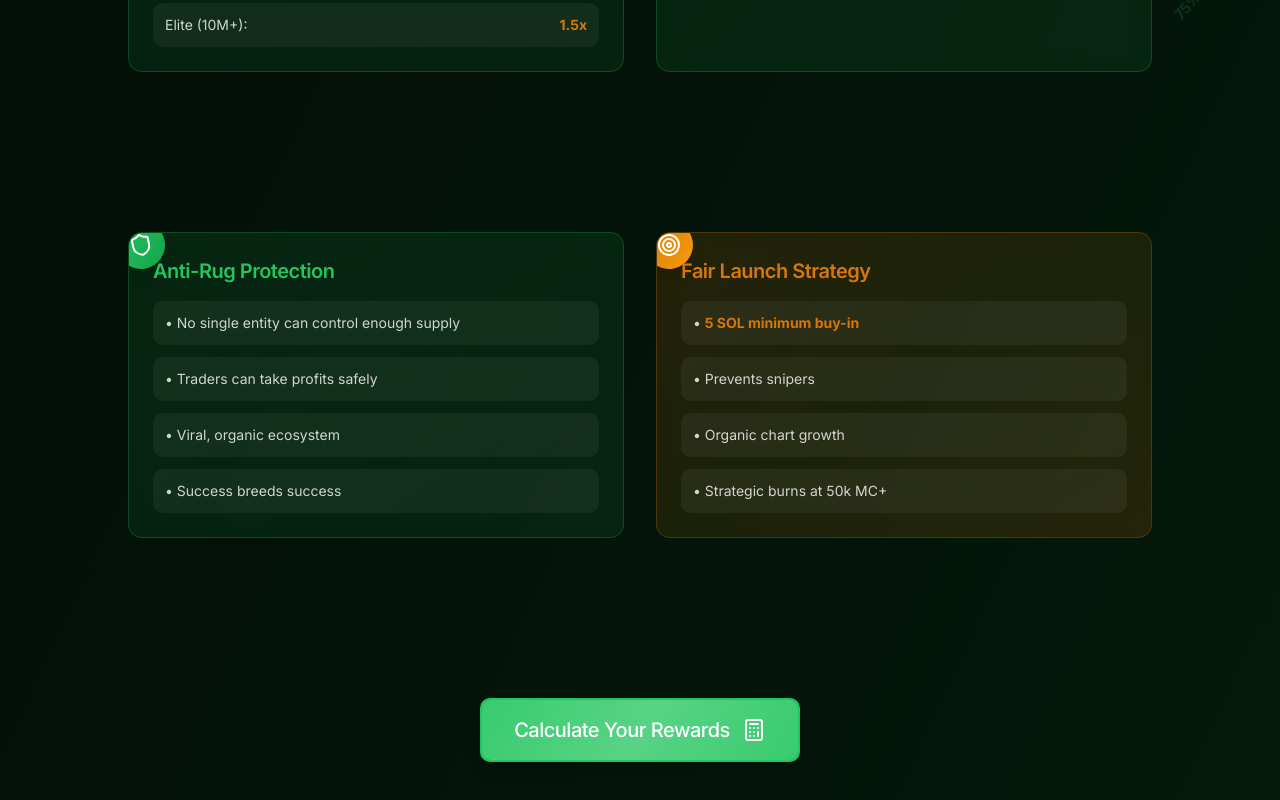
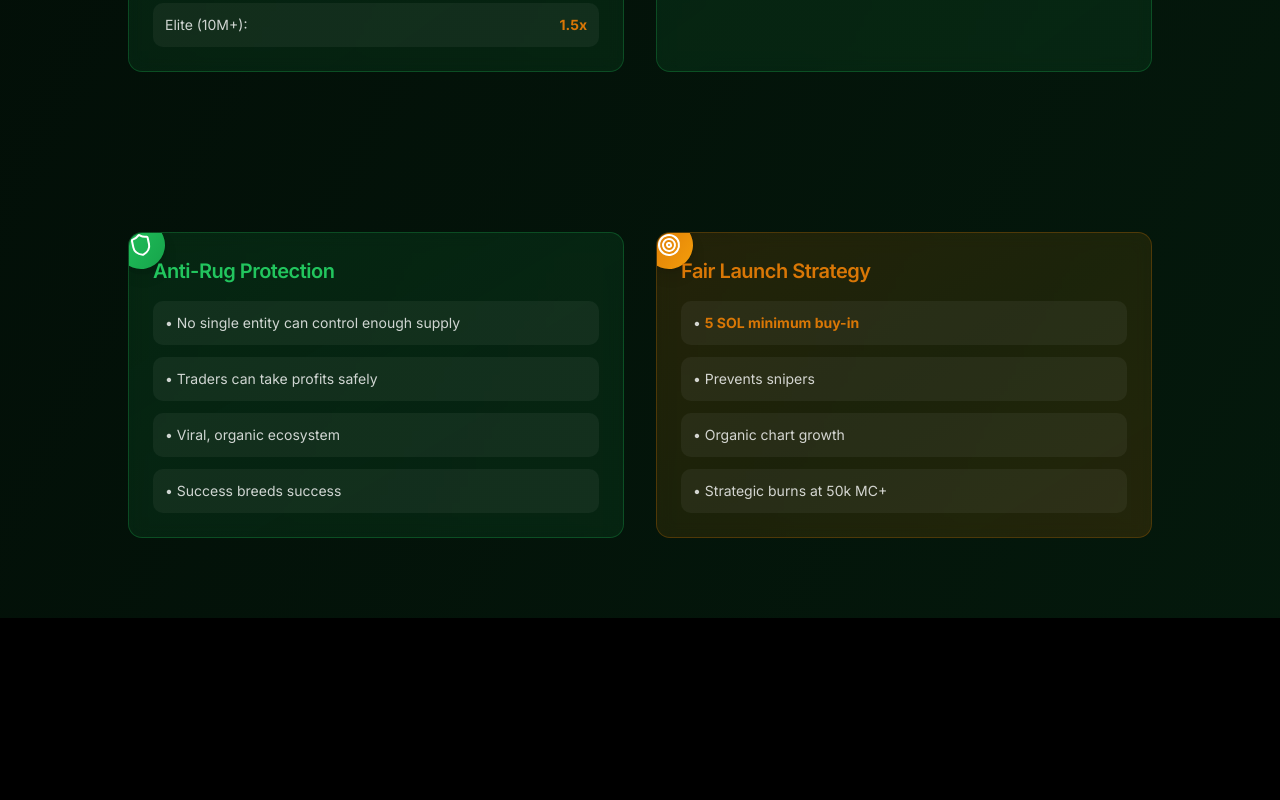
Before and after one commit to GREET-AI/BUYBACGAPP, a Next.js app: page /buybacg-mechanics in a window 1280 px wide. Shown: the part 1972-2772 px from the top of the page. After the commit the page ends 2590 px from the top, so only its background shows below. Built offline with nearby package versions, Linux system fonts and the light colour scheme.

Commit message:
Remove Calculate Your Rewards button from BUYBACG Mechanics page

```diff
--- a/src/app/buybacg-mechanics/page.tsx
+++ b/src/app/buybacg-mechanics/page.tsx
@@ -2,7 +2,7 @@
 
 import React, { useState, useEffect } from "react";
 import Image from "next/image";
-import { Shield, TrendingUp, Zap, Target, Calculator } from "lucide-react";
+import { Shield, TrendingUp, Zap, Target } from "lucide-react";
 
 interface FloatingFormula {
   id: string;
@@ -350,20 +350,7 @@ Your Airdrop = (Your BUYBACG / Total Eligible BUYBACG)
           </div>
         </div>
 
-        {/* Calculate Rewards Button */}
-        <div className="px-6 py-20">
-          <div className="max-w-5xl mx-auto text-center">
-            <a
-              href="/calculator"
-              className="inline-flex bg-[#22c55e] hover:bg-[#16a34a] text-white font-extrabold px-8 py-4 rounded-lg text-xl transition-all items-center group border-2 border-[#22c55e] hover:border-[#16a34a] shadow-lg relative overflow-hidden font-bags"
-              style={{ minWidth: '250px' }}
-            >
-              <span className="relative z-10">Calculate Your Rewards</span>
-              <Calculator className="w-6 h-6 ml-3 text-white group-hover:scale-110 transition-transform" />
-              <span className="absolute inset-0 rounded-lg pointer-events-none group-hover:animate-gloss" style={{background: 'linear-gradient(120deg,rgba(255,255,255,0.15) 0%,rgba(255,255,255,0.35) 50%,rgba(255,255,255,0.15) 100%)', opacity: 0.7}}></span>
-            </a>
-          </div>
-        </div>
+
       </div>
     </div>
   );
```
